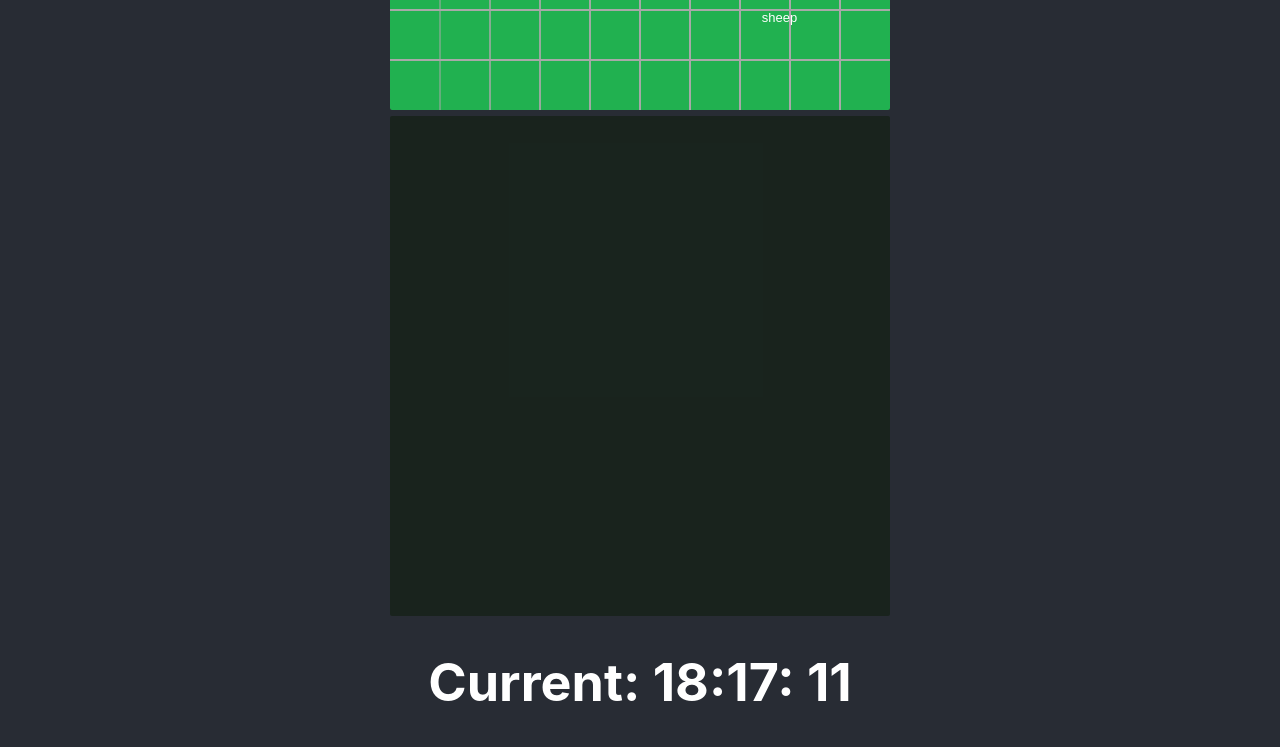
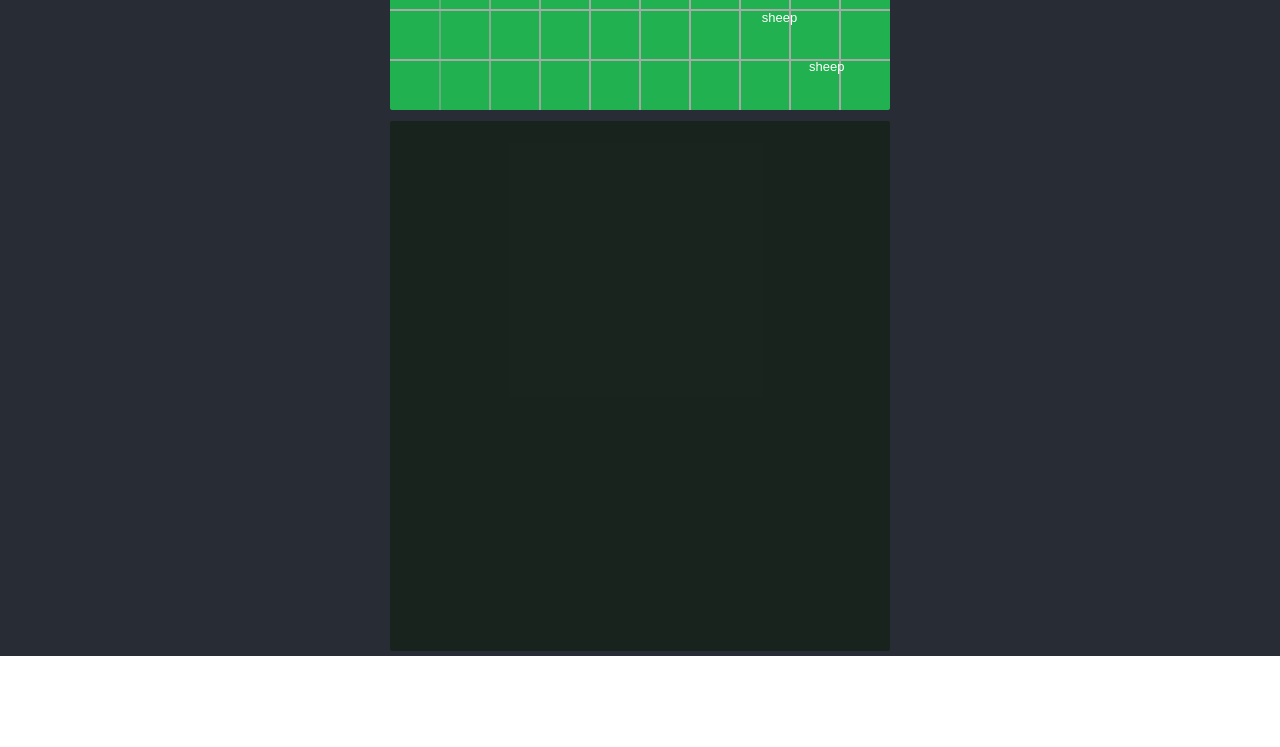
Before and after one commit to AhmedEldessouki/a-game, a React (Create React App) app: page / in a window 1280 px wide. Shown: the part 620-1367 px from the top of the page. After the commit the page ends 1276 px from the top, so only its background shows below. Built offline with nearby package versions, Linux system fonts and the light colour scheme.

Commit message:
new SafePoint colors changes

```diff
--- a/src/components/grid/grid.tsx
+++ b/src/components/grid/grid.tsx
@@ -12,6 +12,8 @@ const HistoryContainer = styled.div`
   background: #111f11a1;
   border-radius: 2px;
   height: 500px;
+  margin: 5px 0;
+  padding: 15px 0;
   display: flex;
   flex-direction: column;
   justify-content: flex-start;
@@ -77,8 +79,6 @@ function Card({
   )
 }
 
-const CardMemo = React.memo(Card)
-
 function draw(
   ctx: CanvasRenderingContext2D,
   squareLength: number,
@@ -95,6 +95,8 @@ function draw(
   }
   ctx.save()
   ctx.beginPath()
+
+  ctx.strokeStyle = `${color}a2`
 
   ctx.textAlign = 'center'
   ctx.textBaseline = 'middle'
@@ -296,11 +298,10 @@ function Grid({
     <div>
       <h1>Current: {time}</h1>
       <Canvas width="500" height="500" ref={canvasRef} />
-
       <HistoryContainer>
         {history &&
           history.map(({type, location, createdAt, id}, i) => (
-            <CardMemo
+            <Card
               key={id}
               type={type}
               latitude={location.latitude}
--- a/src/components/grid/oracle.tsx
+++ b/src/components/grid/oracle.tsx
@@ -33,10 +33,10 @@ const spawn = () => {
     // ? Defaulted
   } else if (num < 111) {
     animal.type = 'wolf'
-    animal.color = 'red'
+    animal.color = '#ff0035'
   } else {
     animal.type = 'bear'
-    animal.color = 'blue'
+    animal.color = ' 	#1b45d7'
   }
   return animal
 }
@@ -75,7 +75,6 @@ function Oracle() {
         bears={blueZonesRef.current}
         history={historyRef.current}
       />
-      <Grid animals={historyRef.current} />
     </div>
   )
 }
```
